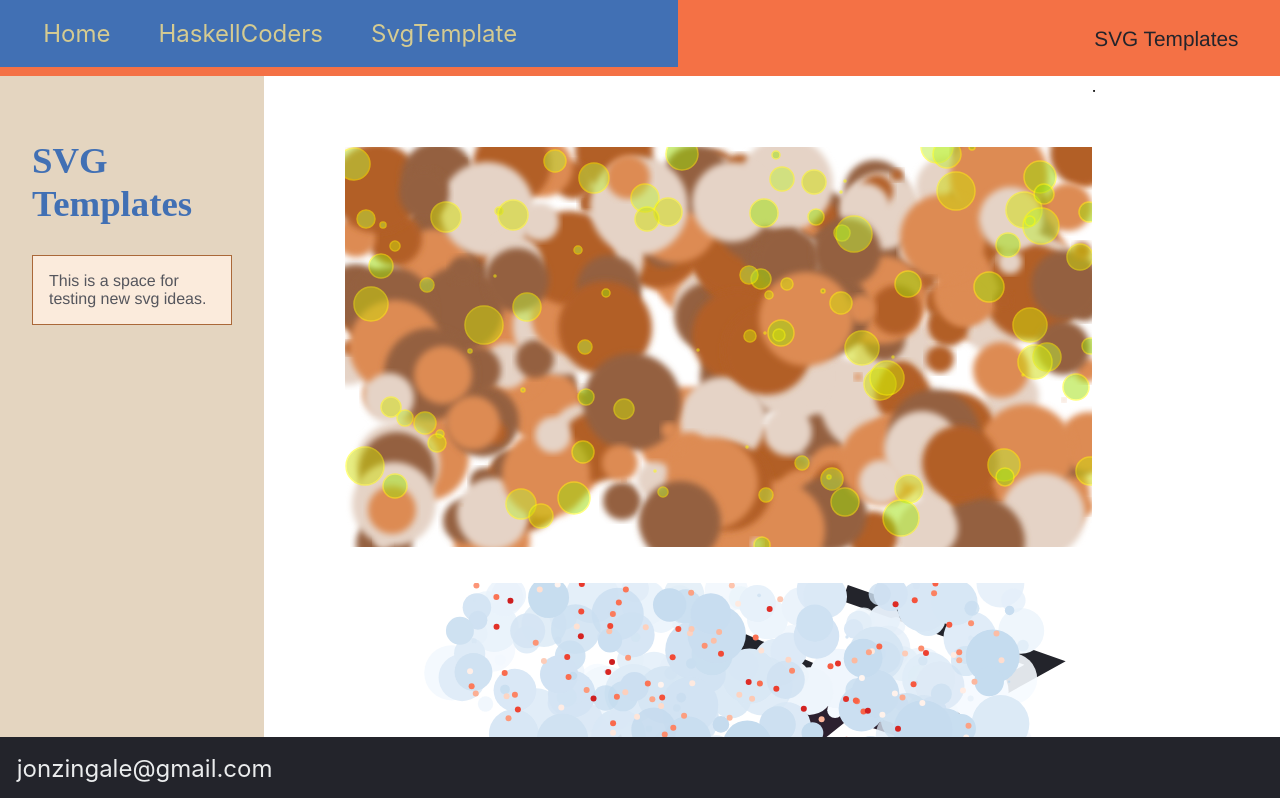
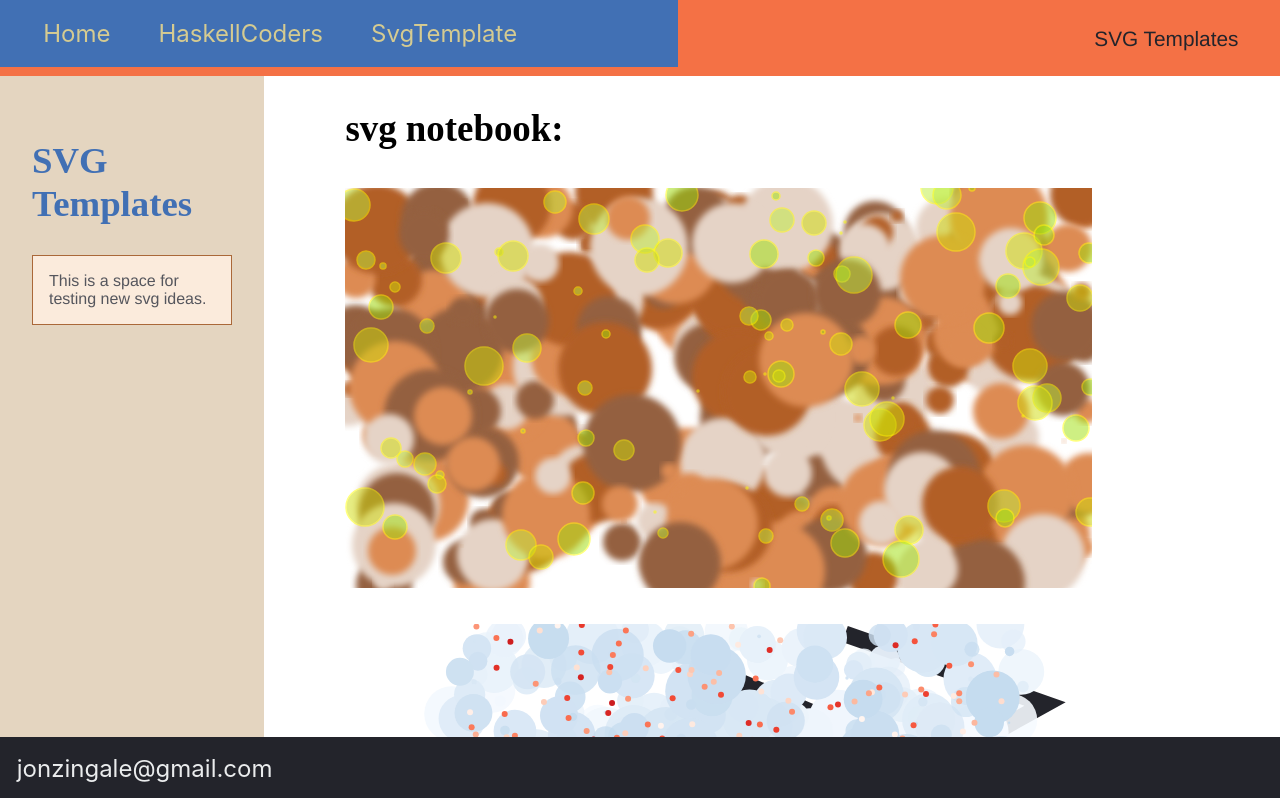
Before and after one commit to jonzingale/Website, a React (Create React App) app: page /svg-template in a window 1280 px wide. Shown: the top 798 px of the page. Built offline with nearby package versions, Linux system fonts and the light colour scheme; a web font is replaced by a local one.

Commit message:
abstract navigation

```diff
--- /dev/null
+++ b/src/App.jsx
@@ -0,0 +1,18 @@
+import React, { Component } from 'react';
+import Navigation from './components/Navigation.jsx';
+
+import './css/main.css'
+
+class App extends Component {
+
+  render() {
+    return (
+      <div>
+        <Navigation />
+        <footer>jonzingale@gmail.com</footer>
+      </div>
+    );
+  }
+}
+
+export default App;
--- a/src/pages/SvgTemplate.js
+++ b/src/pages/SvgTemplate.js
@@ -21,14 +21,13 @@ class SvgTemplate extends Component {
         </aside>
 
         <article>
-          <h2 className='title'></h2>
-            <BeanSoup />
-            <PlumBlossom />
-            <CottonWoods />
-            <Notebook />
+          <h2>svg notebook:</h2>
+          <BeanSoup />
+          <PlumBlossom />
+          <CottonWoods />
+          <Notebook />
         </article>
 
-        <aside className='sidebar-right'>.</aside>
       </div>
     )
   }
```
Also changed, not shown: src/components/Navigation.jsx (renamed from src/App.js, +3 -5 lines).
